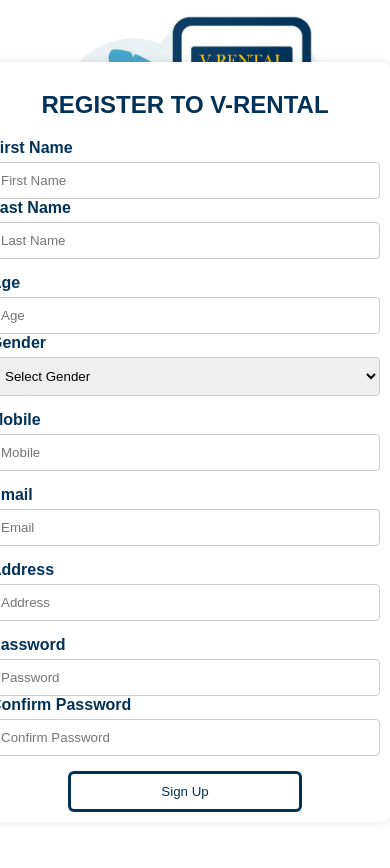
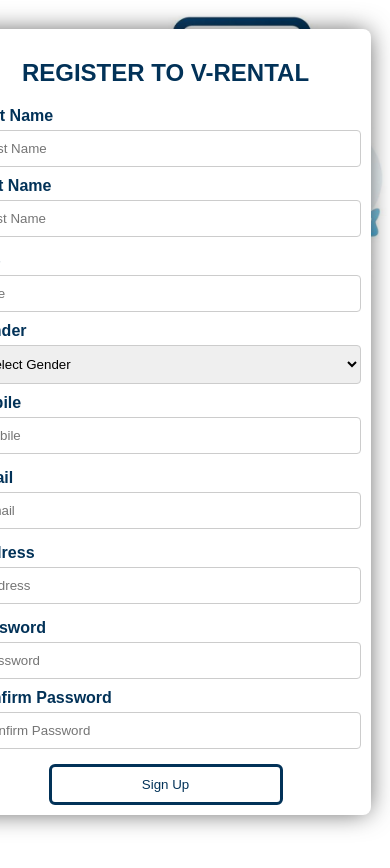
Before and after one commit to harishmk14/v-rental-service, a React (Create React App) app: page /signup in a window 390 px wide. Shown: the top 868 px of the page. After the commit the page ends 844 px from the top, so only its background shows below. Built offline with nearby package versions, Linux system fonts and the light colour scheme.

Commit message:
shadow added

```diff
--- a/src/SignUp.js
+++ b/src/SignUp.js
@@ -86,8 +86,8 @@
               {errors.lastName && <span className="error">{errors.lastName}</span>}
             </div>
           </div>
-          <div className="input-group horizontal-group">
-            <div className="input-item">
+          <div className="input-group horizontal-group1">
+            <div className="input-item1">
               <label>Age</label>
               <input
                 type="text"
@@ -98,7 +98,7 @@
               />
               {errors.age && <span className="error">{errors.age}</span>}
             </div>
-            <div className="input-item">
+            <div className="input-item2">
               <label>Gender</label>
               <select
                 name="gender"
@@ -112,8 +112,7 @@
               </select>
               {errors.gender && <span className="error">{errors.gender}</span>}
             </div>
-          </div>
-          <div className="input-group">
+            <div className="input-item3">
             <label>Mobile</label>
             <input
               type="text"
@@ -123,6 +122,7 @@
               onChange={handleChange}
             />
             {errors.mobile && <span className="error">{errors.mobile}</span>}
+          </div>
           </div>
           <div className="input-group">
             <label>Email</label>
--- a/src/styles.css
+++ b/src/styles.css
@@ -343,6 +343,7 @@
   height: 100vh;
   background-color: #ffffff;
   padding: 20px;
+  box-sizing: border-box;
 }
 
 .register-logo {
@@ -357,11 +358,13 @@
   padding: 20px;
   border-radius: 8px;
   box-shadow: 0 0 10px rgba(0, 0, 0, 0.1);
-  width: 500px;
+  width: 650px;
   text-align: center;
   position: absolute;
-  right: 15%;
-  max-width: 400px;
+  right: 5%;
+  -webkit-box-shadow: 0px 0px 26px -3px rgba(0,0,0,0.69);
+-moz-box-shadow: 0px 0px 26px -3px rgba(0,0,0,0.69);
+box-shadow: 0px 0px 26px -3px rgba(0,0,0,0.69);
 }
 
 .register-box h2 {
@@ -393,9 +396,28 @@
 .input-group.horizontal-group {
   display: flex;
   justify-content: space-between;
+  gap: 10px;
 }
 
 .input-group.horizontal-group .input-item {
+  width: calc(50% - 5px);
+}
+
+.input-group.horizontal-group1 {
+  display: flex;
+  justify-content: space-between;
+  gap: 10px;
+}
+
+.input-group.horizontal-group1 .input-item1 {
+  width: 15%;
+}
+
+.input-group.horizontal-group1 .input-item2 {
+  width: 30%;
+}
+
+.input-group.horizontal-group1 .input-item3 {
   width: 48%;
 }
 
@@ -426,14 +448,18 @@
 @media (max-width: 768px) {
   .register-box {
     width: 90%;
-    right: 5%;
+    padding: 15px;
   }
 
-  .input-group.horizontal-group {
+  .input-group.horizontal-group,
+  .input-group.horizontal-group1 {
     flex-direction: column;
   }
 
-  .input-group.horizontal-group .input-item {
+  .input-group.horizontal-group .input-item,
+  .input-group.horizontal-group1 .input-item1,
+  .input-group.horizontal-group1 .input-item2,
+  .input-group.horizontal-group1 .input-item3 {
     width: 100%;
   }
 
@@ -451,15 +477,18 @@
 @media (max-width: 480px) {
   .register-box {
     width: 100%;
-    right: 0;
     padding: 10px;
   }
 
-  .input-group.horizontal-group {
+  .input-group.horizontal-group,
+  .input-group.horizontal-group1 {
     flex-direction: column;
   }
 
-  .input-group.horizontal-group .input-item {
+  .input-group.horizontal-group .input-item,
+  .input-group.horizontal-group1 .input-item1,
+  .input-group.horizontal-group1 .input-item2,
+  .input-group.horizontal-group1 .input-item3 {
     width: 100%;
   }
 
@@ -473,6 +502,7 @@
     left: 0;
   }
 }
+
 
 /*Login Styles */
 .login-container {
@@ -501,6 +531,9 @@
   position: absolute;
   right: 15%;
   max-width: 400px;
+  -webkit-box-shadow: 0px 0px 26px -3px rgba(0,0,0,0.69);
+-moz-box-shadow: 0px 0px 26px -3px rgba(0,0,0,0.69);
+box-shadow: 0px 0px 26px -3px rgba(0,0,0,0.69);
 }
 
 .login-box h2 {
```
